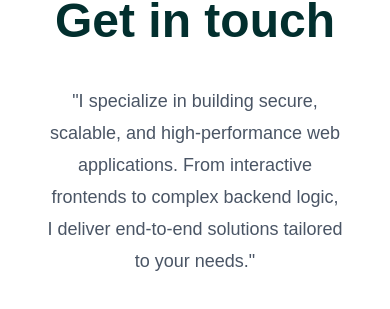
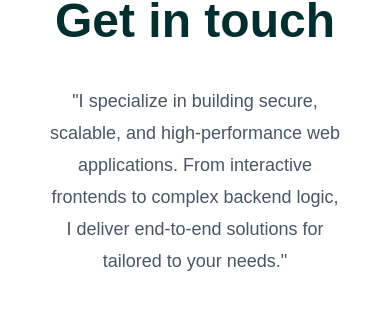
Before and after one commit to chanakaekanayaka/my-portfolio, a Next.js app: page / in a window 390 px wide. Shown: the part 6121-6430 px from the top of the page. Built offline with nearby package versions, Linux system fonts and the light colour scheme.

Commit message:
changes: responsive bug fix in Contact section✏️

```diff
--- a/app/components/Contact.jsx
+++ b/app/components/Contact.jsx
@@ -17,7 +17,7 @@ const Contact = () => {
              "I specialize in building secure, scalable,
               and high-performance web
               applications. From interactive frontends to complex
-              backend logic, I deliver end-to-end solutions
+              backend logic, I deliver end-to-end solutions for
               tailored to your needs."
          </p>
 
```
